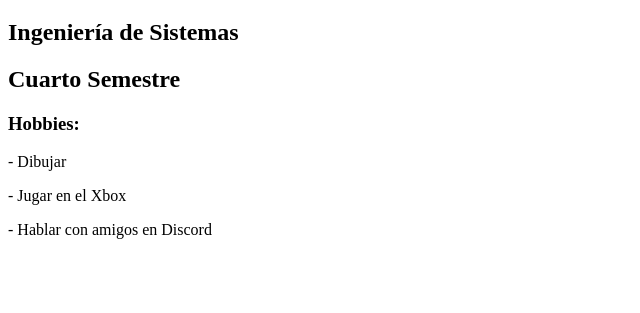
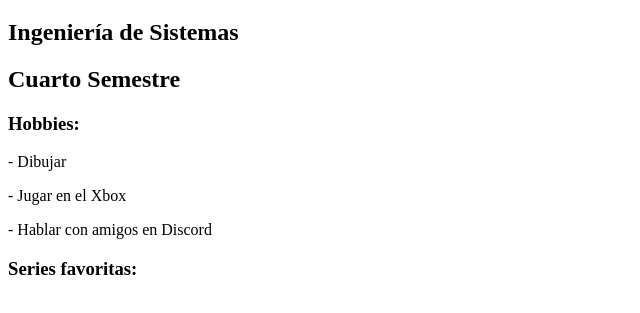
Before and after one commit to zskyriot/taller_uno_bpd, a plain HTML site: page index.html in a window 1280 px wide. Shown: the part 61-374 px from the top of the page, without its empty margins (0-640 px from the left). Drawn offline with Linux system fonts and the light colour scheme.

Commit message:
Cree un apartado de series favoritas con otro h3

```diff
--- a/index.html
+++ b/index.html
@@ -13,5 +13,6 @@
     <p>- Dibujar</p>
     <p>- Jugar en el Xbox</p>
     <p>- Hablar con amigos en Discord</p>
+    <h3>Series favoritas:</h3>
 </body>
 </html>
```
